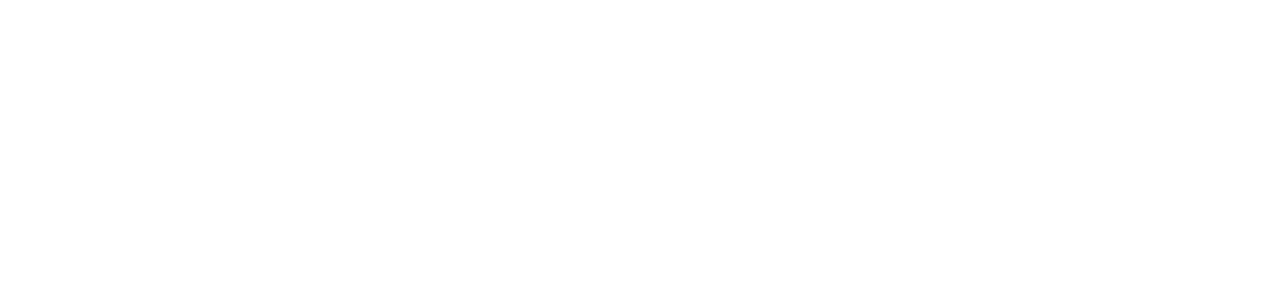
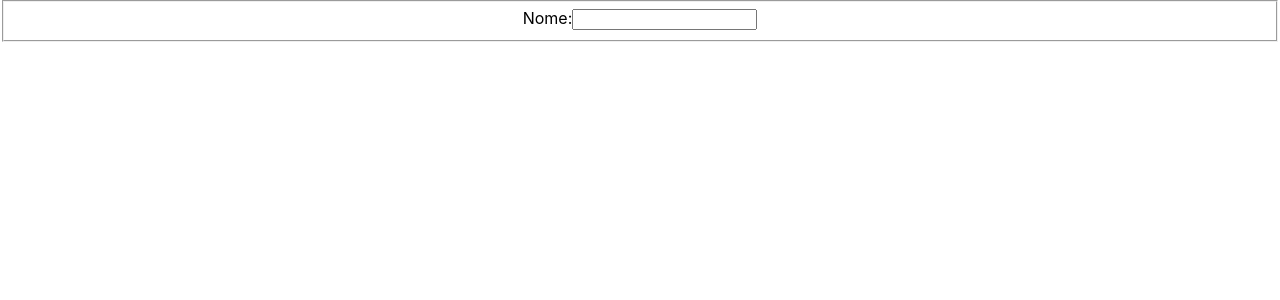
Before and after one commit to haronPrestes/Dojo-12.2, a React (Create React App) app: page / in a window 1280 px wide. Shown: the top 300 px of the page. Built offline with nearby package versions, Linux system fonts and the light colour scheme.

Commit message:
Trocando o piloto

```diff
--- a/src/App.js
+++ b/src/App.js
@@ -1,9 +1,16 @@
-import logo from './logo.svg';
 import './App.css';
 
 function App() {
   return (
     <div className="App">
+      <form>
+        <fieldset>
+          <label>
+            Nome:
+            <input type="text" id="name" name="name" maxLength="40"/>
+          </label>
+        </fieldset>
+      </form>
     </div>
   );
 }
```
